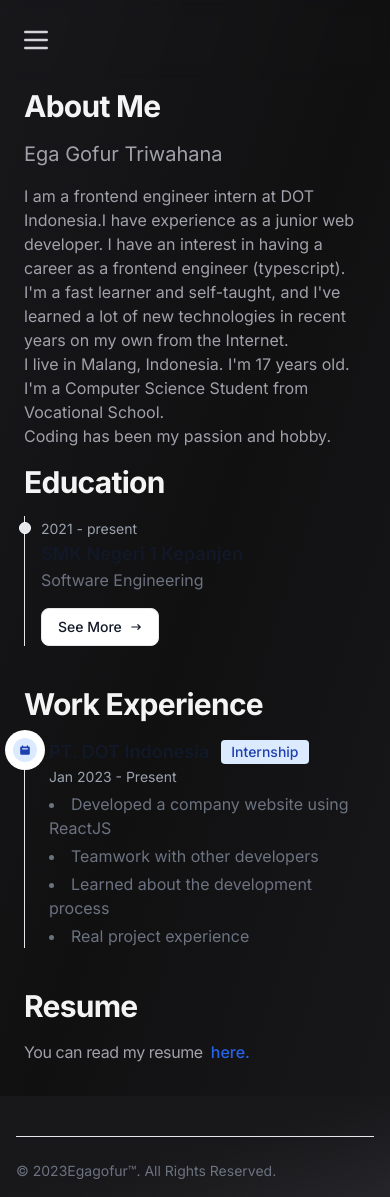
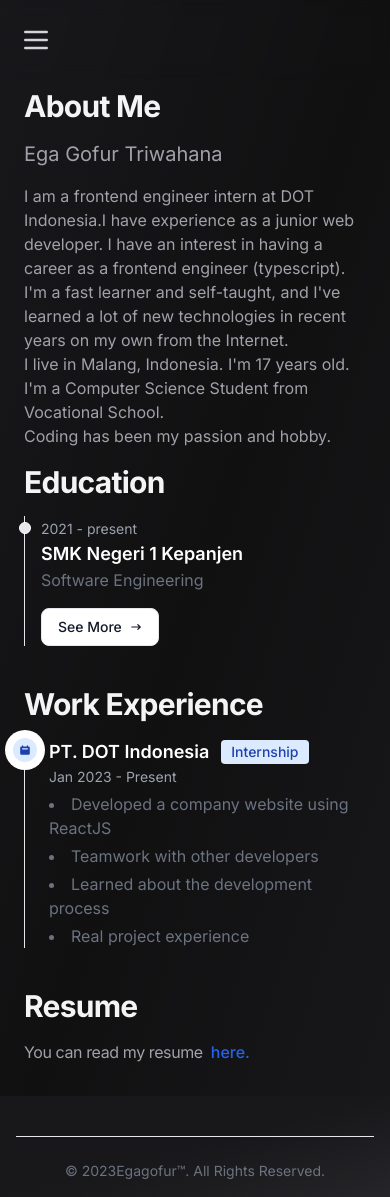
Before and after one commit to egagofur/ega-portfolio, a Next.js app: page /about in a window 390 px wide. Built offline with nearby package versions, Linux system fonts and the light colour scheme; what tailwindcss-debug-screens would draw is missing.

Commit message:
fix wording

```diff
--- a/app/components/about/education.tsx
+++ b/app/components/about/education.tsx
@@ -14,7 +14,7 @@ export default function Education() {
             <time className="mb-1 text-sm font-normal leading-none text-gray-400 dark:text-gray-500">
               {item.timePeriod}
             </time>
-            <h3 className="text-lg font-semibold text-gray-900 dark:text-white">
+            <h3 className="text-lg font-semibold text-white dark:text-white">
               {item.name}
             </h3>
             <p className="mb-4 text-base font-normal text-gray-500 dark:text-gray-400">
--- a/app/components/about/workexperience.tsx
+++ b/app/components/about/workexperience.tsx
@@ -25,7 +25,7 @@ export default function WorkExperience() {
                 ></path>
               </svg>
             </span>
-            <h3 className="flex items-center mb-1 text-lg font-semibold text-gray-900 dark:text-white">
+            <h3 className="flex items-center mb-1 text-lg font-semibold text-white dark:text-white">
               {item.name}
               <span className="bg-blue-100 text-blue-800 text-sm font-medium mr-2 px-2.5 py-0.5 rounded dark:bg-blue-900 dark:text-blue-300 ml-3">
                 {item.type}
--- a/app/components/footer.tsx
+++ b/app/components/footer.tsx
@@ -1,7 +1,7 @@
 export default function Footer() {
   return (
     <footer className="relative bg-gradient-to-tl from-zinc-400/10 via-zinc-900 to-zinc-900 ">
-      <div className="w-full max-w-screen-xl mx-auto p-4 md:py-8">
+      <div className="w-full max-w-screen-xl mx-auto p-4 md:py-8 text-center">
         <hr className="my-6 border-gray-200 sm:mx-auto dark:border-gray-700 lg:my-8" />
         <span className="block text-sm text-gray-500 sm:text-center dark:text-gray-400">
           © 2023
```
Also changed, not shown: 1 other file (tests, documents, lock files or other folders).
